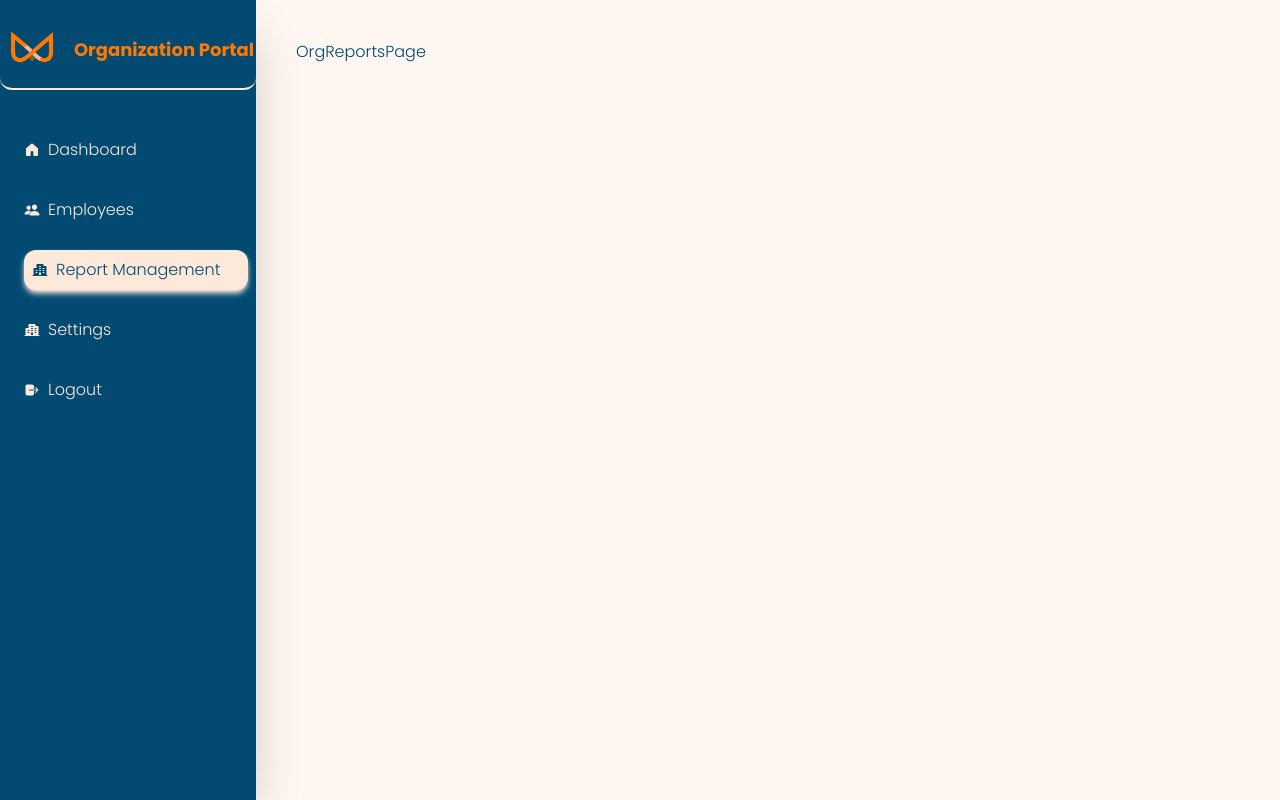
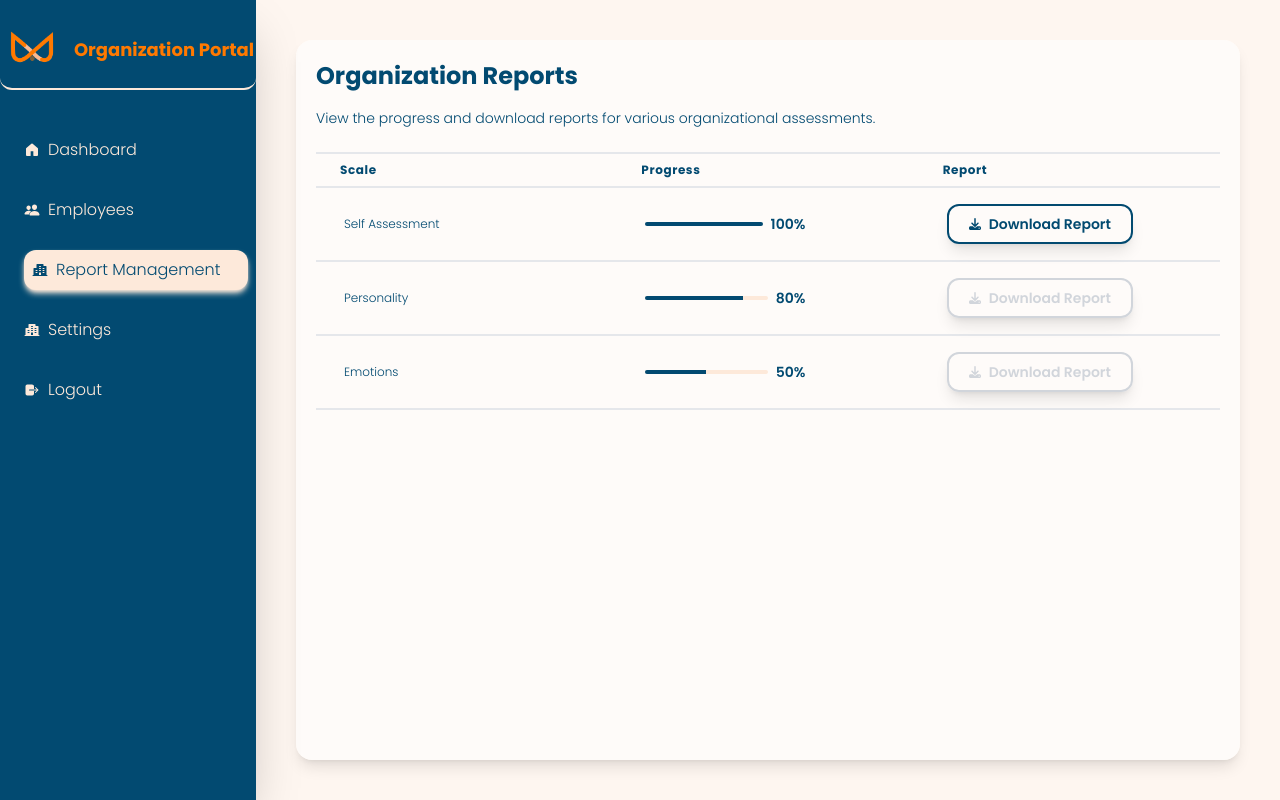
Before and after one commit to madraven05/meloworld-frontend, a Next.js app: page /org/reports in a window 1280 px wide. Built offline with nearby package versions, Linux system fonts and the light colour scheme.

Commit message:
feat(ui): organization reports page created (basic)

```diff
--- a/app/org/reports/page.tsx
+++ b/app/org/reports/page.tsx
@@ -1,9 +1,55 @@
-import React from 'react'
+"use client";
+
+import Button from "@/components/ui/button/button";
+import Card from "@/components/ui/card/card";
+import { Progress } from "@/components/ui/progress/progress";
+import Table from "@/components/ui/table/table";
+import React from "react";
+import { FaDownload } from "react-icons/fa6";
 
 const OrgReportsPage = () => {
   return (
-    <div className='dashboard-panel'>OrgReportsPage</div>
-  )
-}
+    <div className="dashboard-panel h-screen">
+      <Card className="p-5 bg-white/60 h-screen">
+        <h1 className="text-2xl font-bold mb-4">Organization Reports</h1>
+        <p className="text-sm mb-6">
+          View the progress and download reports for various organizational
+          assessments.
+        </p>
+        <Table headings={["Scale", "Progress", "Report"]}>
+          {[
+            { id: 1, scale: "Self Assessment", progress: 100 },
+            { id: 2, scale: "Personality", progress: 80 },
+            { id: 3, scale: "Emotions", progress: 50 },
+          ].map((row) => (
+            <tr key={row.id}>
+              <td>{row.scale}</td>
+              <td>
+                <div className="w-40 flex gap-2 justify-center items-center">
+                  <Progress value={row.progress} />
+                  <p className="font-semibold text-xs">{row.progress}%</p>
+                </div>
+              </td>
+              <td>
+                <Button
+                  size="xs"
+                  variant="outline"
+                  disabled={row.progress !== 100}
+                  onClick={() =>
+                    row.progress === 100 &&
+                    console.log(`Downloading report for ${row.scale}`)
+                  }
+                >
+                  <FaDownload />
+                  <p className="text-xs">Download Report</p>
+                </Button>
+              </td>
+            </tr>
+          ))}
+        </Table>
+      </Card>
+    </div>
+  );
+};
 
-export default OrgReportsPage
+export default OrgReportsPage;
--- a/src/components/ui/button/button.tsx
+++ b/src/components/ui/button/button.tsx
@@ -65,6 +65,9 @@ const Button: React.FC<ButtonProps> = ({
         ${sizeMap[size]}
         relative
         flex gap-2
+        justify-center
+        items-center
+        text-${size}
         overflow-hidden
         px-2 lg:px-5 py-2
         font-semibold
--- a/src/components/ui/table/table.tsx
+++ b/src/components/ui/table/table.tsx
@@ -8,7 +8,7 @@ interface TableProps {
 const Table: React.FC<TableProps> = ({ headings, children }) => {
   return (
     <div className="w-full overflow-x-auto">
-      <table className="table-fixed w-full border-y-2 border-gray-200">
+      <table className="lg:table-fixed w-full border-y-2 border-gray-200">
         <thead>
           <tr>
             {headings.map((header, id) => (
```
